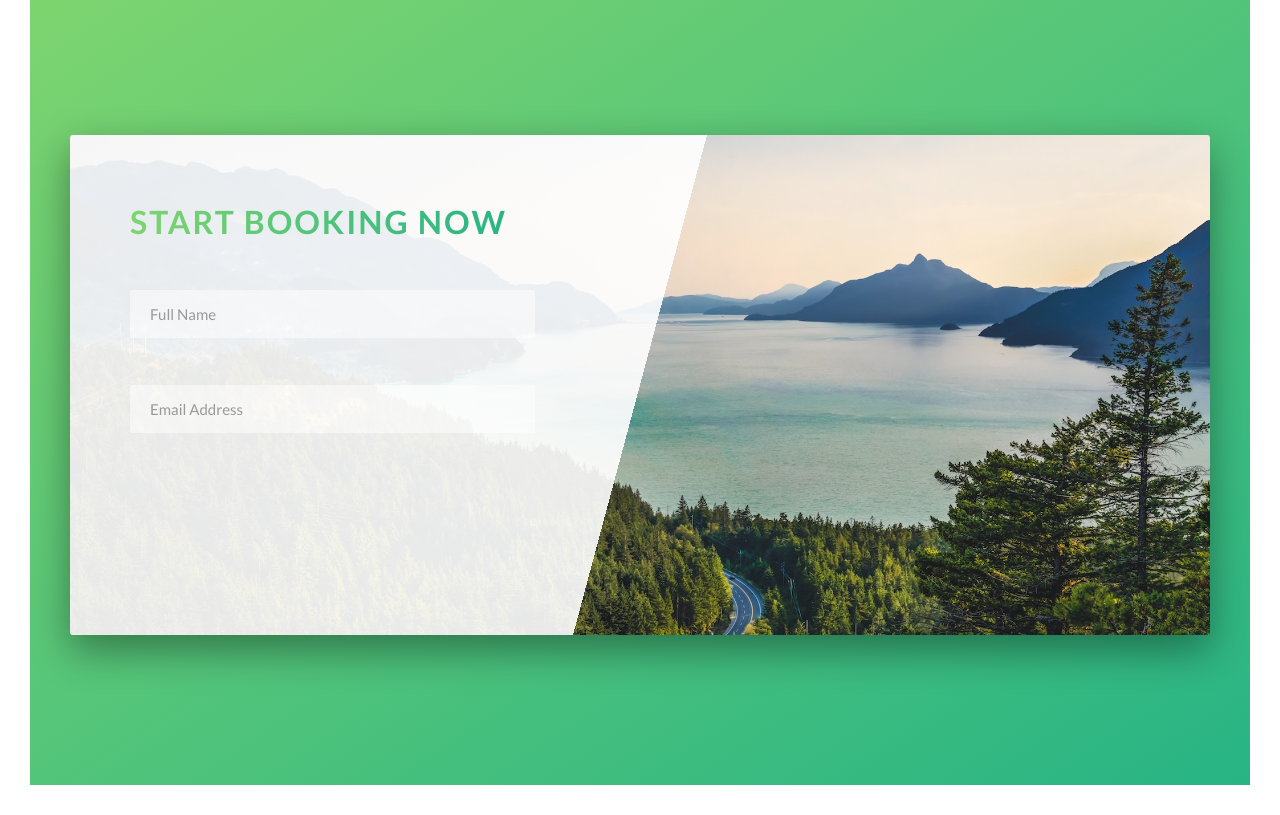
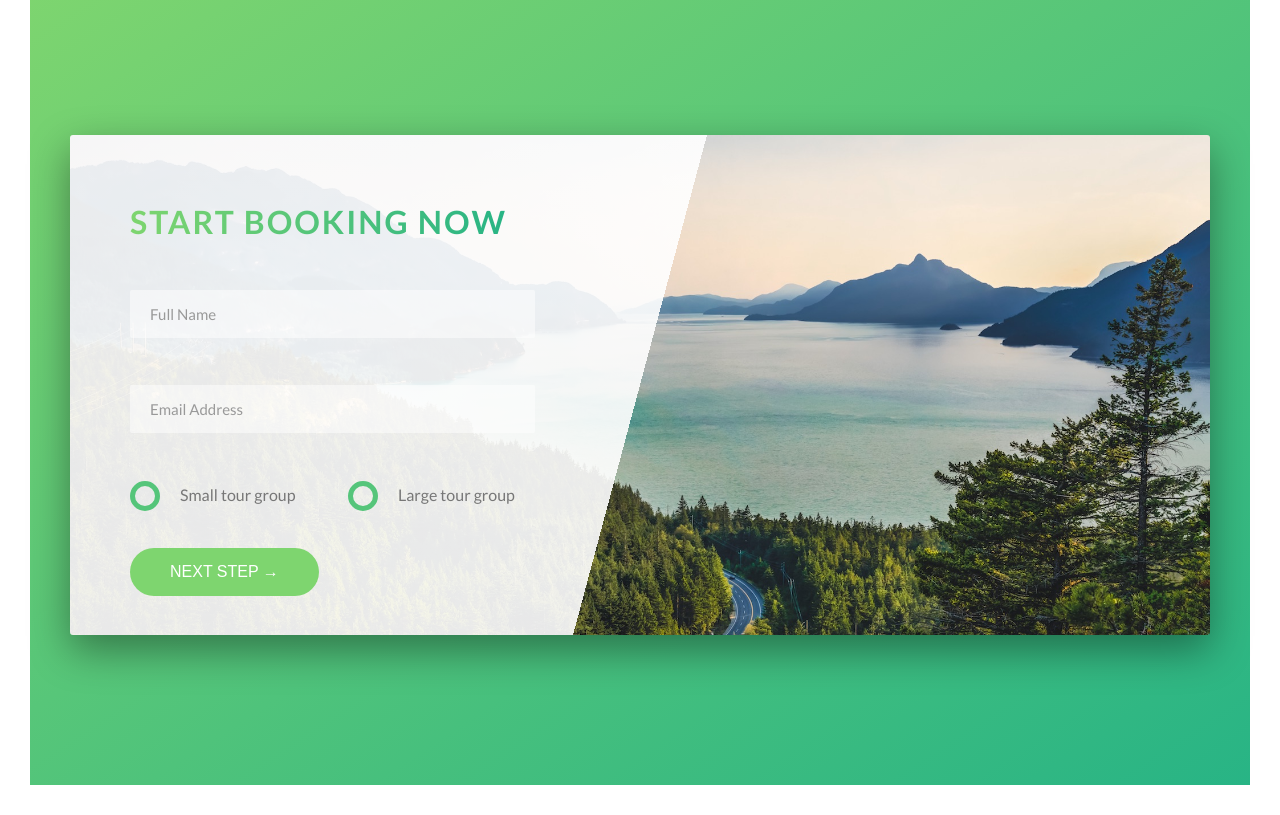
Before and after one commit to huymichael/Front-End-Practice, a website: page Natours/index.html in a window 1280 px wide. Shown: the part 4640-5455 px from the top of the page. Drawn offline with Linux system fonts and the light colour scheme.

Commit message:
completed booking form

```diff
--- a/Natours/index.html
+++ b/Natours/index.html
@@ -265,22 +265,41 @@
     <section class="section-booking">
         <div class="row">
             <div class="booking">
-                <div class="booking__form">
+                <form class="booking__form">
                     <h2 class="heading-secondary u-margin-bot-medium">
                         start booking now
                     </h2>
-                    <form action="#" class="form__group">
+                    <div action="#" class="form__group">
 
                         <input type="text" class="form__input" placeholder="Full Name" id="name" required>
                         <label for="name" class="form__label">Full Name</label>
 
-                    </form>
-                    <form action="#" class="form__group">
+                    </div>
+                    <div action="#" class="form__group">
                         <input type="text" class="form__input" placeholder="Email Address" id="email" required>
                         <label for="email" class="form__label">Email</label>
-                    </form>
+                    </div>
+                    <div class="form__group u-margin-bot-medium">
+                        <div class="form__radio-group">
+                            <input type="radio" class="form__radio-input" id="small" name="tour size">
+                            <label for="small" class="form__radio-label">
+                                <span class="form__radio-button"></span>
+                                Small tour group</label>
+                        </div>
 
-                </div>
+                        <div class="form__radio-group">
+                            <input type="radio" class="form__radio-input" id="large" name="tour size">
+                            <label for="large" class="form__radio-label">
+                                <span class="form__radio-button"></span>
+                                Large tour group</label>
+                        </div>
+                    </div>
+                    <div class="form__group">
+                        <button class="btn btn--green">
+                            next step &rarr;
+                        </button>
+                    </div>
+                </form>
             </div>
         </div>
     </section>
--- a/Natours/sass/base/_utils.scss
+++ b/Natours/sass/base/_utils.scss
@@ -1,18 +1,19 @@
 .u-center-text {
-  text-align: center;
+  text-align: center !important;
 }
 
 .u-margin-bot-small {
-  margin-bottom: 1.5rem;
+  margin-bottom: 1.5rem !important;
 }
+
 .u-margin-bot-medium {
-  margin-bottom: 4rem;
+  margin-bottom: 4rem !important;;
 }
 
 .u-margin-bot-big {
-  margin-bottom: 8rem;
+  margin-bottom: 8rem !important;;
 }
 
 .u-margin-top-big {
-  margin-top: 8rem;
+  margin-top: 8rem !important;;
 }
--- a/Natours/sass/components/_button.scss
+++ b/Natours/sass/components/_button.scss
@@ -1,4 +1,5 @@
 .btn {
+  &,
   &:link,
   &:visited {
     text-transform: uppercase;
@@ -10,6 +11,9 @@
     transition: all .2s;
     position: relative;
     font-size: $default-font-size;
+
+    border: none;
+    cursor: pointer;
   }
 
   &:hover {
@@ -23,7 +27,8 @@
   }
 
 
-  &:active {
+  &:active, &:focus {
+    outline: none;
     transform: translateY(-.1rem);
     box-shadow: 0 .5rem 1rem rgba($color-black, 0.2);
   }
--- a/Natours/sass/components/_form.scss
+++ b/Natours/sass/components/_form.scss
@@ -13,6 +13,7 @@
     border: none;
     width: 90%;
     display: block;
+    transition: all .3s;
 
     &:focus {
       outline: none;
@@ -45,4 +46,50 @@
     visibility: hidden;
     transform: translateY(-4rem);
   }
+
+  &__radio-group {
+    width: 48%;
+    display: inline-block;
+  }
+
+  &__radio-label {
+    font-size: $default-font-size;
+    cursor: pointer;
+    position: relative;
+    padding-left: 5rem;
+  }
+
+  &__radio-input {
+    display: none;
+  }
+
+  &__radio-button {
+    height: 3rem;
+    width: 3rem;
+    border: 5px solid $primary-color;
+    border-radius: 50%;
+    display: inline-block;
+    position: absolute;
+    left: 0;
+    top: -.4rem;
+
+    &::after {
+      content: "";
+      width: 1.3rem;
+      height: 1.3rem;
+      display: block;
+      border-radius: 50%;
+      position: absolute;
+      top: 50%;
+      left: 50%;
+      transform: translate(-50%, -50%);
+      background-color: $primary-color;
+      opacity: 0;
+      transition: opacity .2s;
+    }
+  }
+
+  &__radio-input:checked ~ &__radio-label &__radio-button::after {
+    opacity: 1;
+  }
 }
```
Also changed, not shown: Natours/css/style.css.
